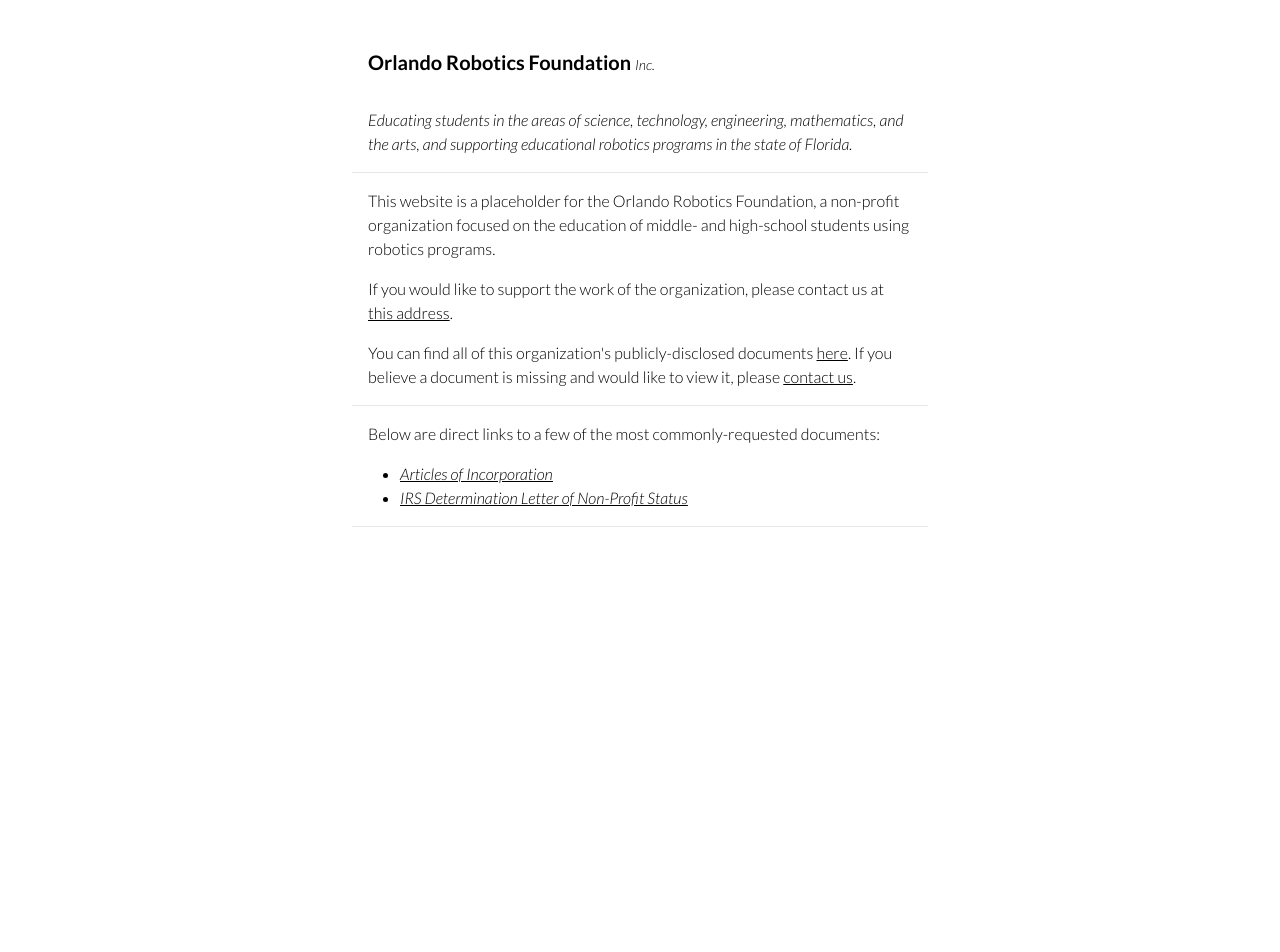
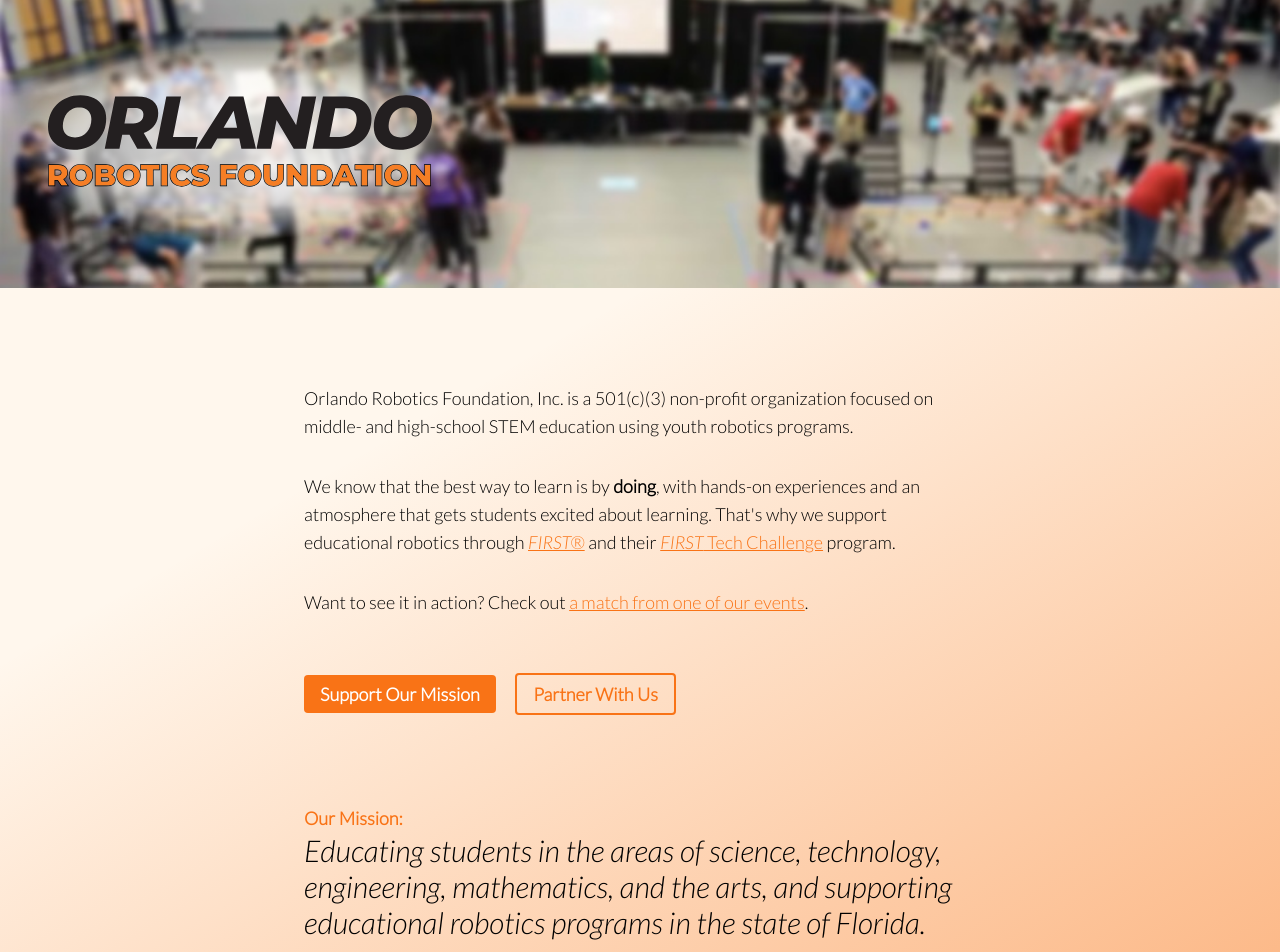
Before and after one commit to OrlandoFTC/orlrobotics.org, a website: page site/index.html in a window 1280 px wide. Shown: the top 952 px of the page. Before the commit the page ends 800 px from the top, so only its background shows below. Drawn offline with nearby package versions, Linux system fonts and the light colour scheme; files that its build step writes are made by us from their sources.

Commit message:
First real website

```diff
--- a/site/index.html
+++ b/site/index.html
@@ -7,36 +7,81 @@
     <link rel="stylesheet" href="dist/style.css">
     <link rel="preconnect" href="https://fonts.googleapis.com">
     <link rel="preconnect" href="https://fonts.gstatic.com" crossorigin>
-    <link href="https://fonts.googleapis.com/css2?family=Lato:ital,wght@0,300;0,700;1,300&display=swap" rel="stylesheet">
+    <link href="https://fonts.googleapis.com/css2?family=Lato:ital,wght@0,300;0,500;1,300&display=swap" rel="stylesheet">
   </head>
-  <body>
-    <header class="border-b max-w-xl mx-auto pt-12 px-4 py-4">
-      <h1 class="font-semibold mb-8 text-xl">Orlando Robotics Foundation <span class="font-light italic text-sm">Inc.</span></h1>
-      <p><em>Educating students in the areas of science, technology, engineering, mathematics, and the arts, and supporting educational robotics programs in the state of Florida.</em></p>
+  <body class="bg-orange-50">
+    <header class="py-12 px-4" style="background-image: url('images/header.jpg'); background-size: cover; background-position-y: center;">
+      <div class="p-8 max-w-md w-full" style="background-image: radial-gradient(closest-side, rgba(255, 255, 255, 0.75) 50%, rgba(255, 255, 255, 0.5) 75%, transparent);">
+        <a class="block w-full" href="/"><img alt="Orlando Robotics Foundation" src="/images/orf.svg" class="w-full" /></a>
+      </div>
     </header>
-    <main class="max-w-xl mx-auto">
-      <section class="border-b p-4">
+    <main>
+      <section class="flex flex-wrap gap-8 items-center justify-around px-8 py-24" style="background-image: linear-gradient(to bottom right, transparent 25%, rgba(249, 115, 22, 0.5));">
+        <article class="max-w-2xl text-lg">
+          <p class="mb-8">
+            Orlando Robotics Foundation, Inc. is a 501(c)(3) non-profit organization focused on middle- and high-school STEM education using youth robotics programs.
+          </p>
+          <p class="mb-8">
+            We know that the best way to learn is by <strong>doing</strong>, with hands-on experiences and an atmosphere that gets students excited about learning.
+            That's why we support educational robotics through <a href="https://firstinspires.org" class="text-orange-500 underline"><em>FIRST®</em></a> and their <a href="https://www.firstinspires.org/robotics/ftc" class="text-orange-500 underline"><em>FIRST</em> Tech Challenge</a> program.
+          </p>
+          <p class="mb-16">
+            Want to see it in action? Check out <a href="https://www.youtube.com/live/XmKD86KZpCY?si=FRGdF_vYfXe6G9FC&t=11137" class="text-orange-500 underline">a match from one of our events</a>.
+          </p>
+          <p class="mb-16">
+            <a href="https://donate.stripe.com/eVa8A63oQ0drcF2aEE" class="bg-orange-500 font-bold mb-4 mr-4 px-4 py-2 rounded text-white transition-colors hover:bg-orange-400">Support Our Mission</a>
+            <a href="mailto:donate@orlrobotics.org" class="border-2 border-orange-500 font-bold px-4 py-2 rounded text-orange-500 transition-colors hover:border-orange-400 hover:text-orange-400">Partner With Us</a>
+          </p>
+        </article>
+        <article class="max-w-2xl">
+          <h3 class="font-bold text-lg text-orange-500">Our Mission:</h3>
+          <blockquote class="italic text-3xl">
+            Educating students in the areas of science, technology, engineering, mathematics, and the arts, and supporting educational robotics programs in the state of Florida.
+          </blockquote>
+        </article>
+      </section>
+      <section class="flex flex-wrap gap-8 items-center justify-around px-8 py-24" style="background-image: url('/images/bg.jpg'); background-size: cover; background-position: center;">
+        <article class="max-w-2xl text-lg">
+          <h2 class="font-bold mb-16 text-2xl">How does it work?</h2>
+          <p class="mb-8">
+            We focus on amplifying the impact of existing robotics programs in Central Florida.
+            This includes <strong>organizing</strong> events, <strong>mentoring</strong> teams, <strong>recruiting</strong> volunteers, and <strong>managing</strong> finances.
+          </p>
+          <p class="mb-16">
+            Every season provides a new challenge for the students.
+            Every team provides a diverse set of opportunities for students to learn.
+            Every event is a celebration of the students' hard work.
+          </p>
+          <p class="mb-16">
+            <a href="https://www.youtube.com/playlist?list=PLEuGrYl8iBm7pUMY51Hk3EINgJTy7bzns" target="blank" class="border-2 border-orange-500 font-bold px-4 py-2 rounded text-orange-500 transition-colors hover:border-orange-400 hover:text-orange-400">See the Challenges</a>
+          </p>
+        </article>
+        <article class="max-w-2xl">
+          <ul class="list-disc text-lg">
+            <li class="mb-4"><a href="https://firstinspires.org" class="text-orange-500 underline"><em>FIRST</em></a> is a worldwide organization, founded by Dean Kamen, focused on STEM education through youth robotics programs.</li>
+            <li class="mb-4"><a href="https://www.firstinspires.org/robotics/ftc" class="text-orange-500 underline"><em>FIRST</em> Tech Challenge</a> is a program for middle- and high-school students with seasons running from September to April.</li>
+            <li>With the help of partner organizations, sponsors, and local volunteers, we facilitate <em>FIRST</em> Tech Challenge events in Central Florida.</li>
+          </ul>
+        </article>
+      </section>
+      <section class="max-w-4xl mx-auto px-8 py-24">
         <p class="mb-4">
-          This website is a placeholder for the Orlando Robotics Foundation, a non-profit organization focused on the education of middle- and high-school students using robotics programs.
+          We believe in the highest standards of transparency and accountability.
+          You can find all of this organization's publicly-disclosed documents <a class="underline" href="https://github.com/OrlandoFTC/orlrobotics.org/blob/main/Documents/">here</a>.
+          If you believe a document is missing and would like to view it, please <a class="underline" href="mailto:donate@orlrobotics.org">contact us</a>.
         </p>
-        <p class="mb-4">
-          If you would like to support the work of the organization, please contact us at <a class="underline" href="mailto:donate@orlandoroboticsleague.com">this address</a>.
-        </p>
-        <p>
-          You can find all of this organization's publicly-disclosed documents <a class="underline" href="https://github.com/OrlandoFTC/orlrobotics.com/blob/main/Documents/">here</a>.
-          If you believe a document is missing and would like to view it, please <a class="underline" href="mailto:donate@orlandoroboticsleague.com">contact us</a>.
-        </p>
-      </section>
-      <section class="border-b p-4">
         <p class="mb-4">Below are direct links to a few of the most commonly-requested documents:</p>
         <ul class="list-disc pl-8">
-          <li class="italic underline"><a href="https://raw.githubusercontent.com/OrlandoFTC/orlrobotics.com/main/Documents/2023-08-16%20Articles%20of%20Incorporation.pdf">Articles of Incorporation</a></li>
-          <li class="italic underline"><a href="https://raw.githubusercontent.com/OrlandoFTC/orlrobotics.com/main/Documents/2023-10-05%20IRS%20Determination%20Letter.pdf">IRS Determination Letter of Non-Profit Status</a></li>
+          <li class="italic underline"><a href="https://raw.githubusercontent.com/OrlandoFTC/orlrobotics.org/main/Documents/2023-08-16%20Articles%20of%20Incorporation.pdf">Articles of Incorporation</a></li>
+          <li class="italic underline"><a href="https://raw.githubusercontent.com/OrlandoFTC/orlrobotics.org/main/Documents/2023-10-05%20IRS%20Determination%20Letter.pdf">IRS Determination Letter of Non-Profit Status</a></li>
         </ul>
       </section>
     </main>
-    <footer>
-
+    <footer class="bg-stone-900 py-8 text-center text-white">
+      <div class="max-w-3xl mx-auto">
+        <p class="mb-4 text-sm">Orlando Robotics Foundation, Inc. is a non-profit organization that is tax-exempt under Internal Revenue Code Section 501(c)(3). Our tax ID is 93-3399286.</p>
+        <p class="text-sm"><em>FIRST<sup>®</sup></em> and <em>FIRST<sup>®</sup></em> Tech Challenge (formerly also known as FTC<sup>®</sup>) are trademarks of For Inspiration and Recognition of Science and Technology (<em>FIRST<sup>®</sup></em>). </p>
+      </div>
     </footer>
   </body>
 </html>
```
Also changed, not shown: site/images/bg.jpg (added), site/images/header.jpg (added), site/images/orf.svg (added).
